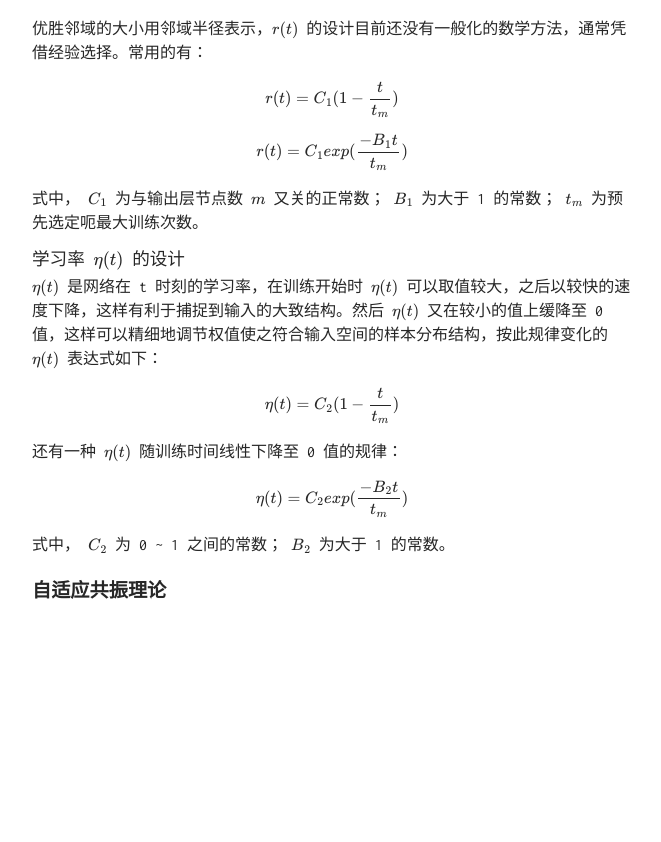
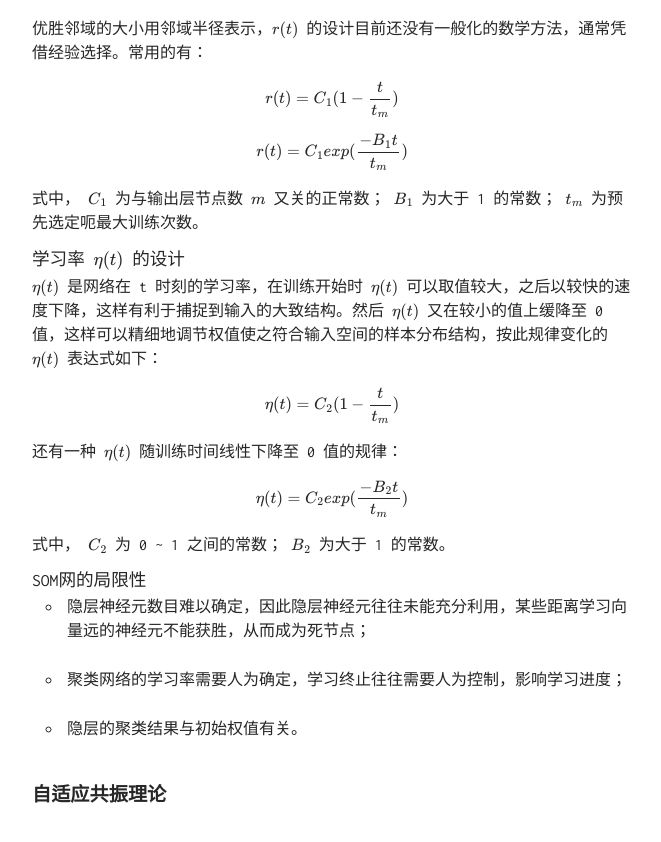
Before and after one commit to TobiahShaw/TobiahShaw.github.io, a Jekyll site: the page built from _posts/2019-10-26-NN-of-Competitive learning.md, in a window 1280 px wide and 900 px high, scrolled down 9966 px. Shown: the top 842 px of the window, without its empty margins (308-969 px from the left). Built offline with Jekyll 4.4.1, drawn with Linux system fonts in a browser that asks for light colours; our own code applies the rules of GitHub Pages for plain Markdown files; formulas are drawn with MathJax 3; before the commit the page ends 10662 px from its top, so only the background shows below that.

Commit message:
Limitations of SOM Network

```diff
--- a/_posts/2019-10-26-NN-of-Competitive learning.md
+++ b/_posts/2019-10-26-NN-of-Competitive learning.md
@@ -243,4 +243,12 @@ $$ \eta (t) = C_2 exp(\frac{-B_2 t}{t_m}) $$
 
 式中， $ C_2 $ 为 0 ~ 1 之间的常数； $ B_2 $ 为大于 1 的常数。
 
+#### SOM网的局限性
+
+- 隐层神经元数目难以确定，因此隐层神经元往往未能充分利用，某些距离学习向量远的神经元不能获胜，从而成为死节点；
+
+- 聚类网络的学习率需要人为确定，学习终止往往需要人为控制，影响学习进度；
+
+- 隐层的聚类结果与初始权值有关。
+
 ## 自适应共振理论
```
